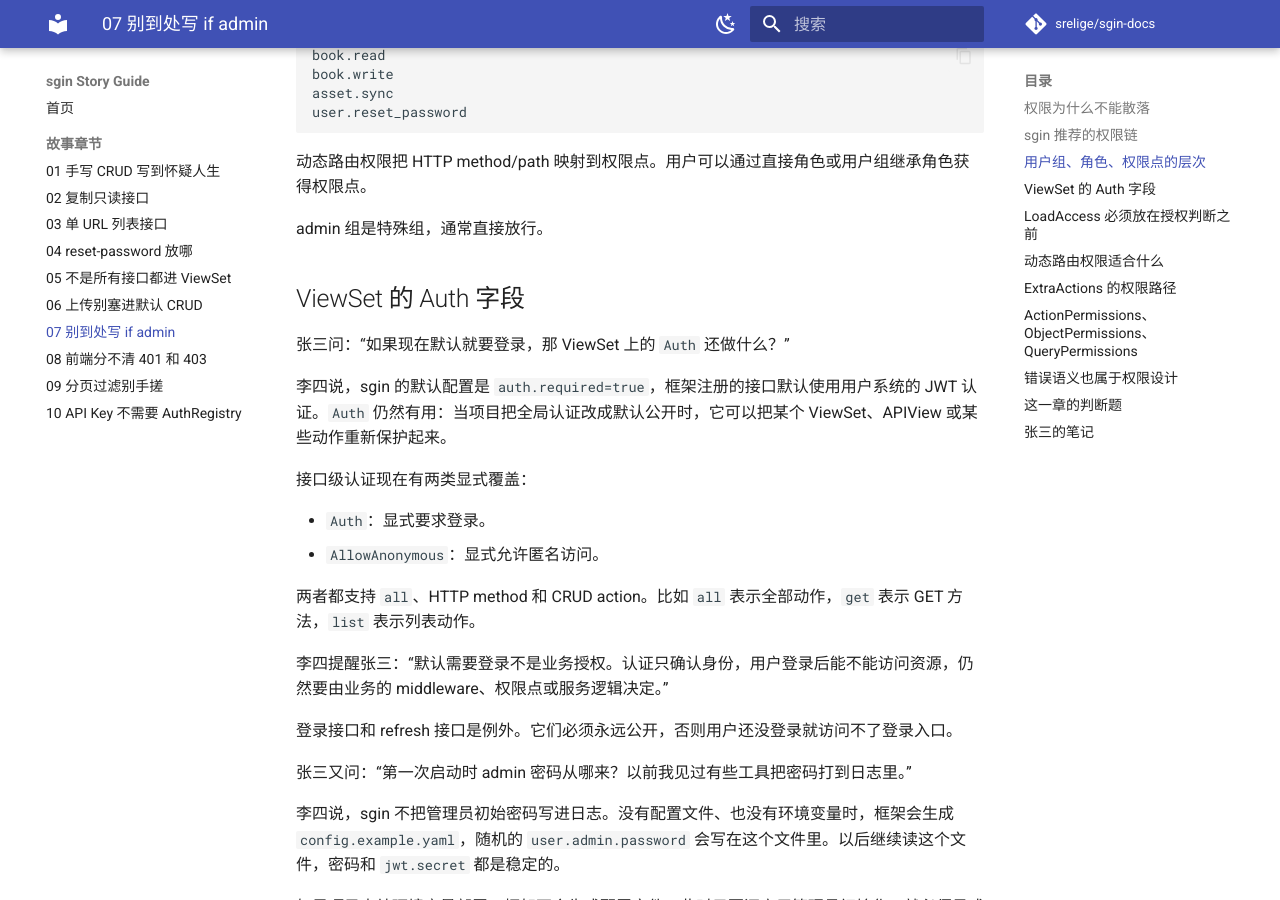
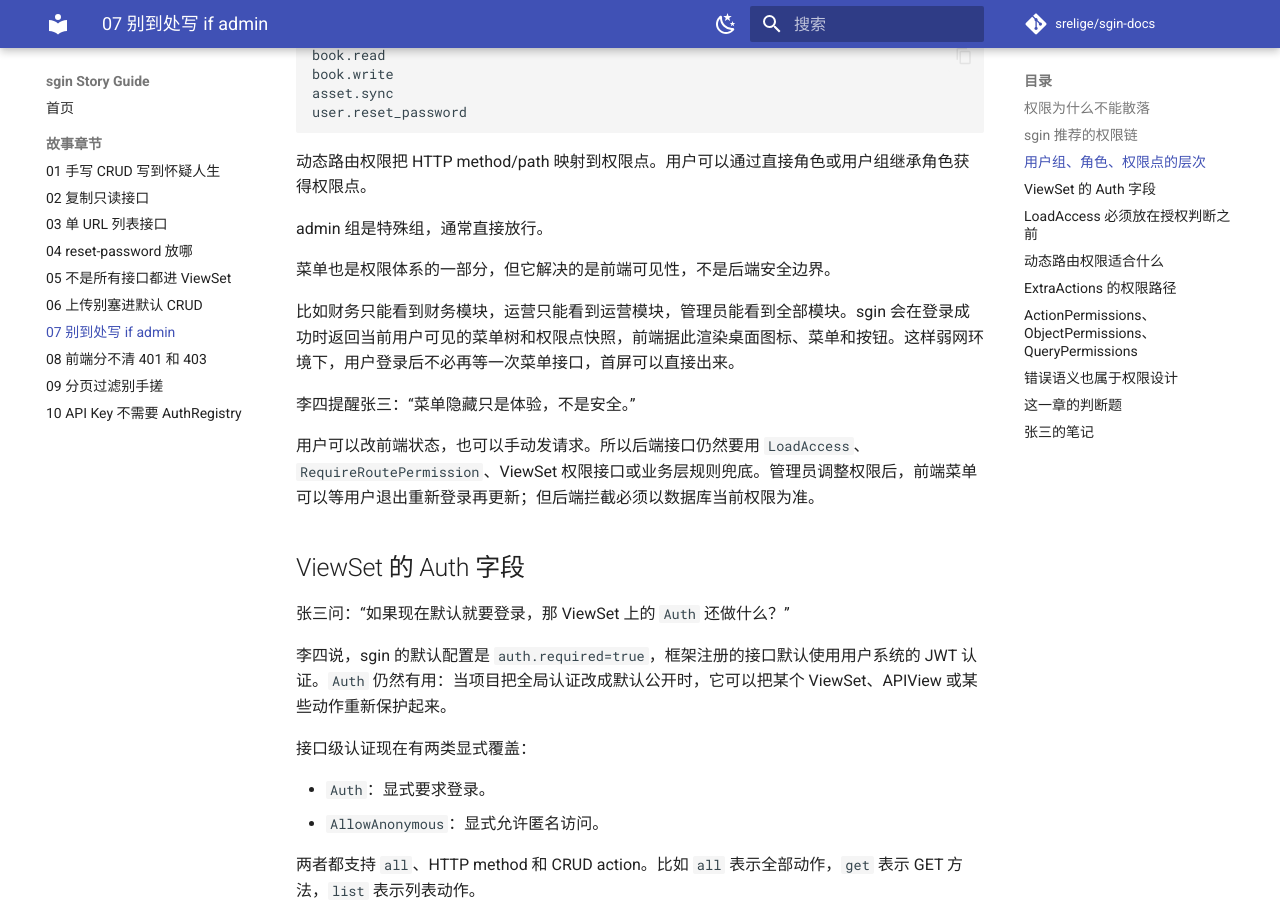
Before and after one commit to srelige/sgin-docs, an MkDocs documentation site: the page built from docs/chapters/07-permissions.md, in a window 1280 px wide and 900 px high, scrolled down 1782 px. Built offline with MkDocs 1.6.1 and Material for MkDocs 9.7.7, drawn with Linux system fonts in a browser that asks for light colours; comment, search, counter and statistics services are not loaded.

Commit message:
更新权限章节，补充菜单权限快照和后端兜底说明

```diff
--- a/docs/chapters/07-permissions.md
+++ b/docs/chapters/07-permissions.md
@@ -83,6 +83,14 @@ user.reset_password
 动态路由权限把 HTTP method/path 映射到权限点。用户可以通过直接角色或用户组继承角色获得权限点。
 
 admin 组是特殊组，通常直接放行。
+
+菜单也是权限体系的一部分，但它解决的是前端可见性，不是后端安全边界。
+
+比如财务只能看到财务模块，运营只能看到运营模块，管理员能看到全部模块。sgin 会在登录成功时返回当前用户可见的菜单树和权限点快照，前端据此渲染桌面图标、菜单和按钮。这样弱网环境下，用户登录后不必再等一次菜单接口，首屏可以直接出来。
+
+李四提醒张三：“菜单隐藏只是体验，不是安全。”
+
+用户可以改前端状态，也可以手动发请求。所以后端接口仍然要用 `LoadAccess`、`RequireRoutePermission`、ViewSet 权限接口或业务层规则兜底。管理员调整权限后，前端菜单可以等用户退出重新登录再更新；但后端拦截必须以数据库当前权限为准。
 
 ## ViewSet 的 Auth 字段
 
```
Also changed, not shown: docs/index.md (+1 -1 lines).
